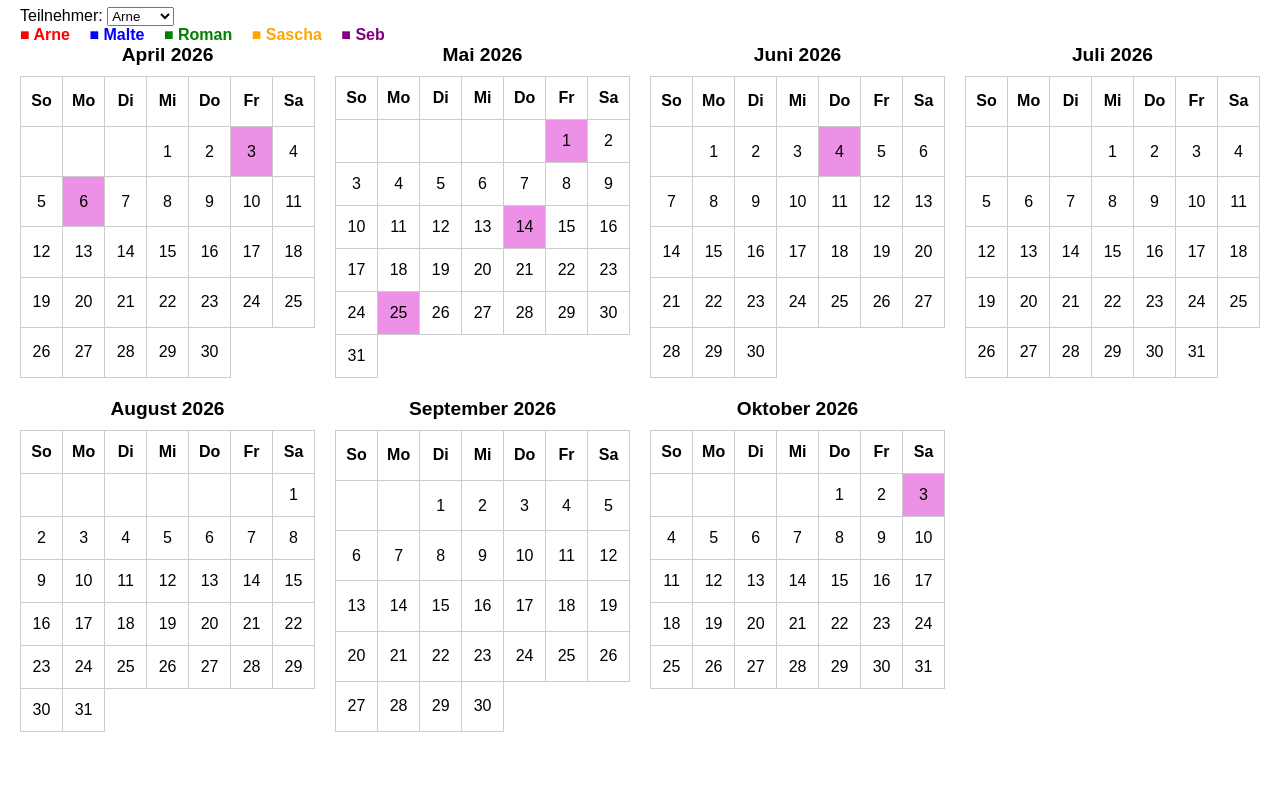
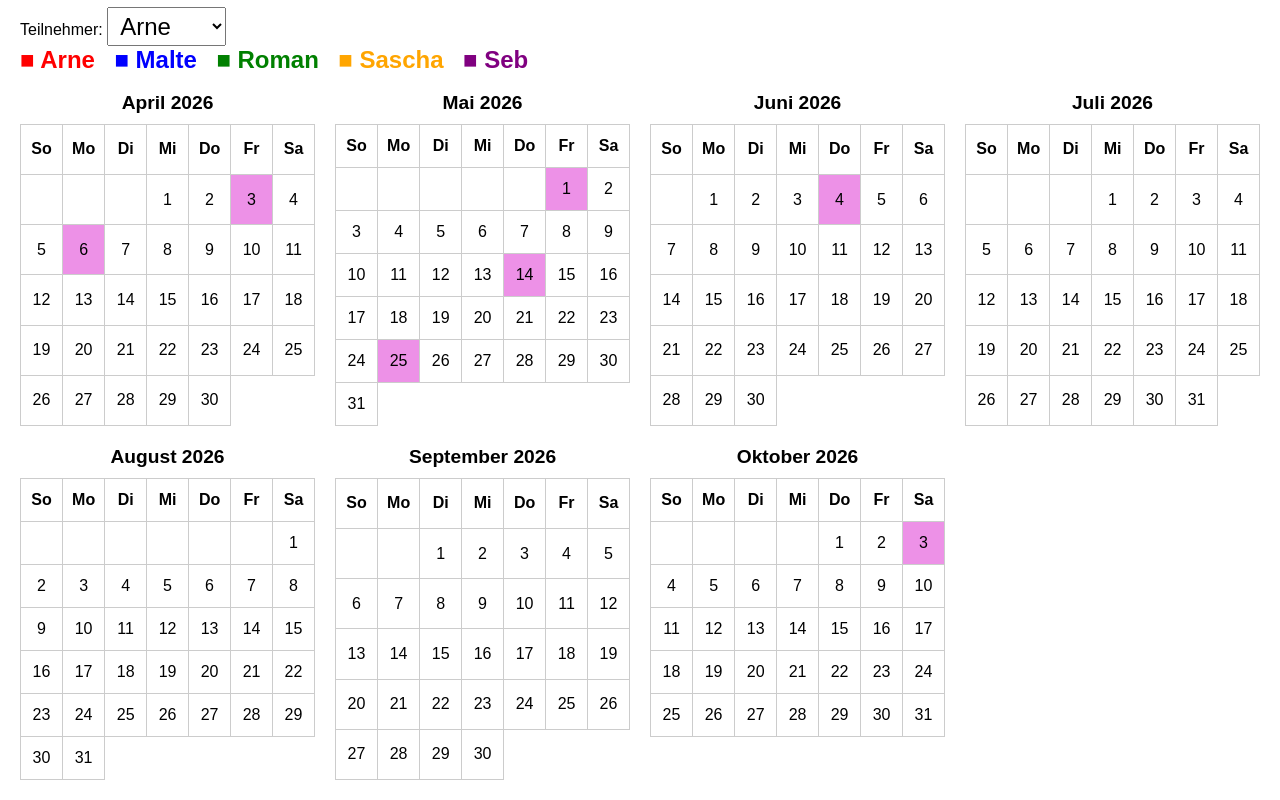
Before and after one commit to maltito2017-coder/verfuegbarkeitskalender, a website: page index.html in a window 1280 px wide. Shown: the part 73-873 px from the top of the page. Before the commit the page ends 825 px from the top, so only its background shows below. Drawn offline with Linux system fonts and the light colour scheme; no server answers.

Commit message:
schriftgroesse angepasst

```diff
--- a/index.html
+++ b/index.html
@@ -15,7 +15,11 @@
   caption { font-weight: bold; margin-bottom: 10px; font-size: 1.2em; }
   .frei { background-color: white; }
   .feiertag { background-color: #ed91e7; }
-  #legende span { margin-right: 15px; font-weight: bold; }
+  #teilnehmer {
+  font-size: 1.5em; /* Schriftgröße vergrößern */
+  padding: 4px 8px; /* optional: etwas Innenabstand für bessere Optik */
+}
+  #legende span { margin-right: 15px; font-weight: bold; font-size: 1.5em; }
 </style>
 </head>
 <body>
@@ -31,6 +35,7 @@
     <option value="person5">Seb</option>
   </select>
 </label>
+<br>
 
 <!-- Legende neben Dropdown -->
 <div id="legende">
@@ -40,6 +45,7 @@
   <span style="color:orange;">■ Sascha</span>
   <span style="color:purple;">■ Seb</span>
 </div>
+<br>
 
 <div id="kalender"></div>
 
```
